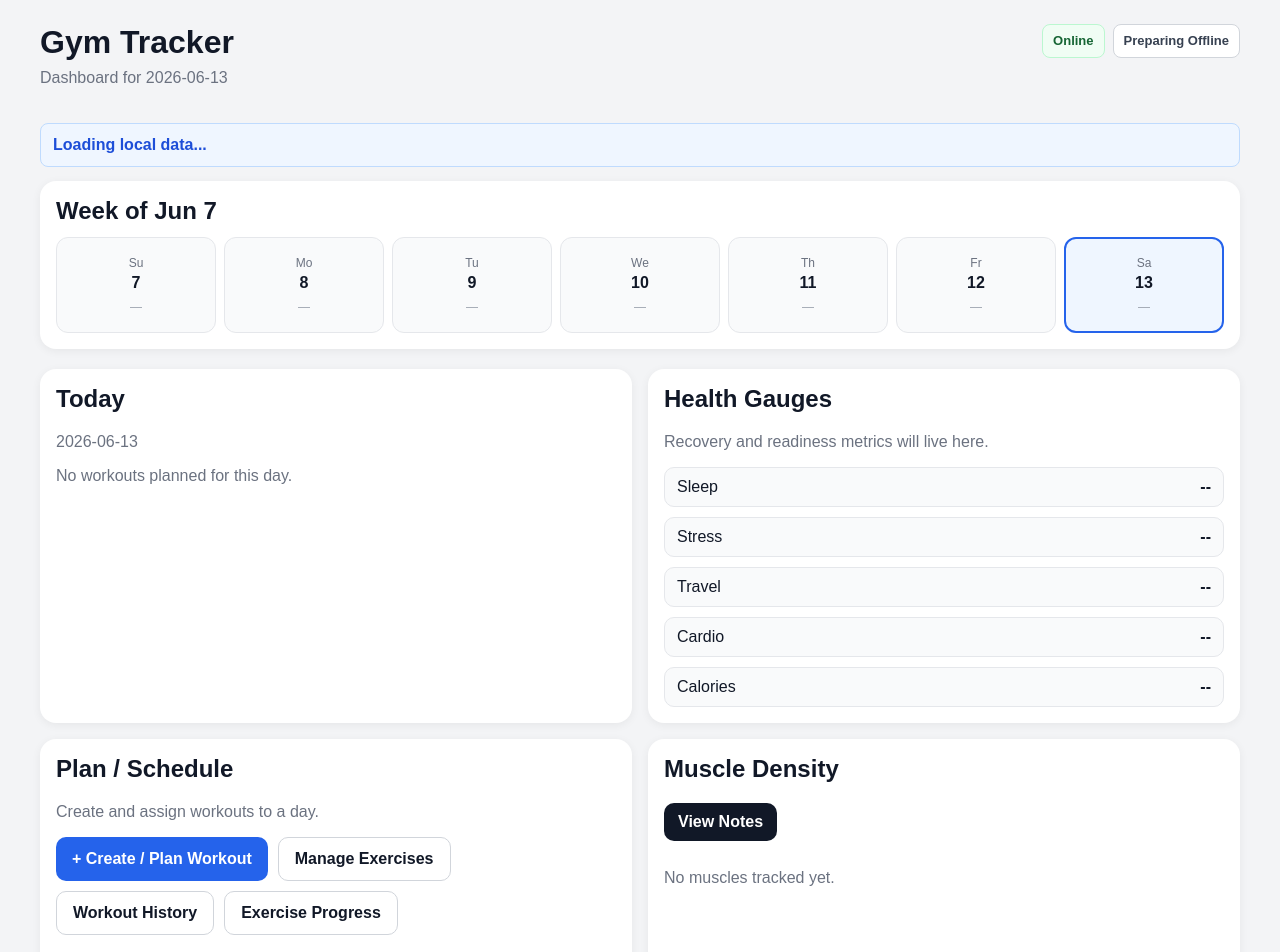
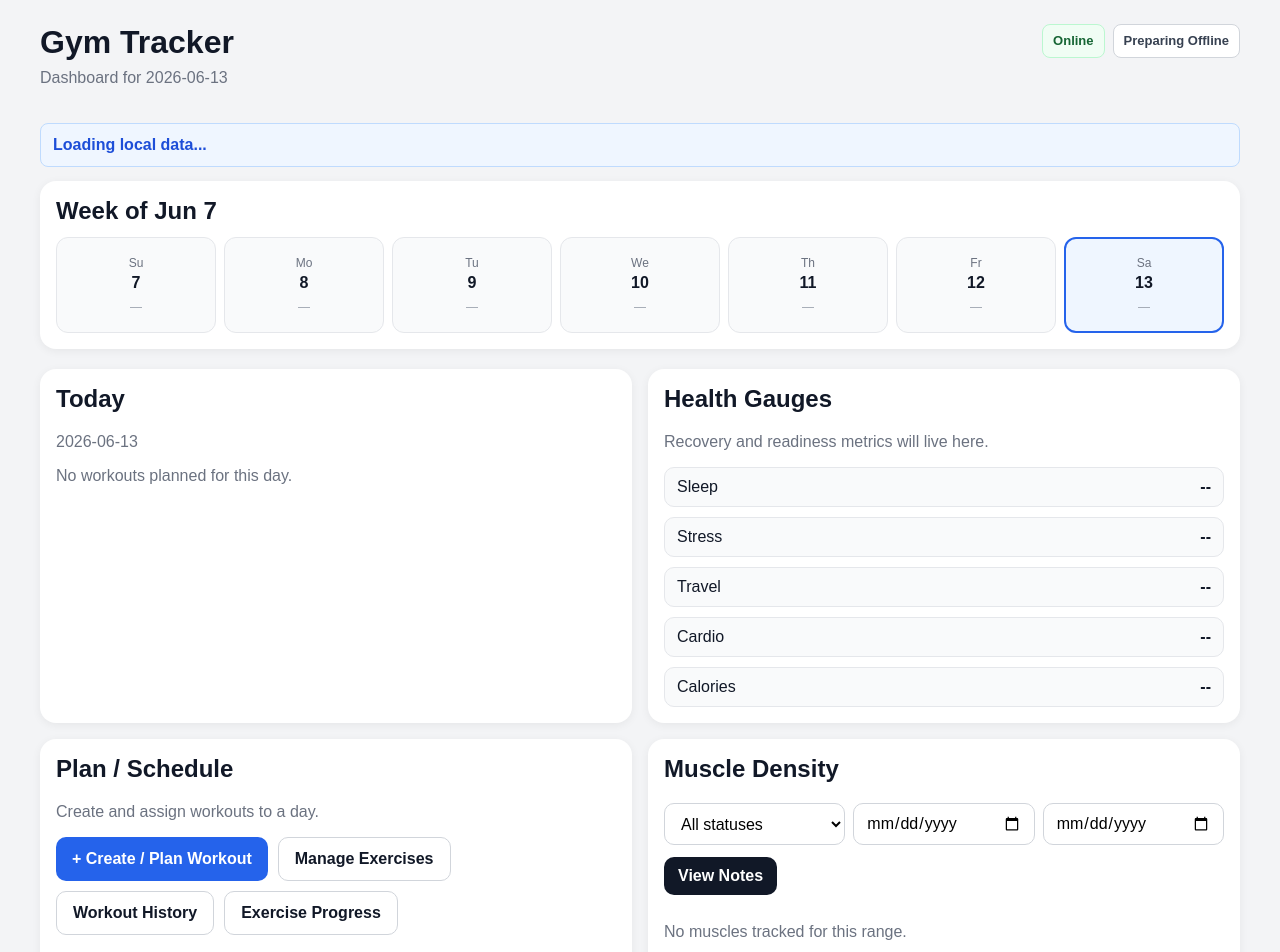
Before and after one commit to rd4bs/rat-tracker, a React (Vite) app: page / in a window 1280 px wide. Shown: the top 952 px of the page. Built offline with nearby package versions, Linux system fonts and the light colour scheme.

Commit message:
Add muscle density filters

```diff
--- a/src/components/dashboard/MuscleDensityPanel.tsx
+++ b/src/components/dashboard/MuscleDensityPanel.tsx
@@ -1,5 +1,7 @@
+import { useMemo, useState } from "react";
 import type { Workout } from "@/types/workout";
 import type { Exercise } from "@/types/exercise";
+import type { WorkoutStatus } from "@/types/workout";
 
 type Props = {
   workouts: Workout[];
@@ -7,29 +9,76 @@ type Props = {
   onOpenNotes: () => void;
 };
 
+type StatusFilter = "all" | WorkoutStatus;
+
 export default function MuscleDensityPanel({ workouts, exercises, onOpenNotes, }: Props) {
-  const muscleCount: Record<string, number> = {};
+  const [statusFilter, setStatusFilter] = useState<StatusFilter>("all");
+  const [fromDate, setFromDate] = useState("");
+  const [toDate, setToDate] = useState("");
 
-  workouts.forEach((w) => {
-    w.exercises.forEach((we) => {
-      const ex = exercises.find((e) => e.id === we.exerciseId);
-      if (!ex) return;
+  const exerciseMap = useMemo(() => {
+    return new Map(exercises.map((exercise) => [exercise.id, exercise]));
+  }, [exercises]);
 
-      [
-        ...ex.muscles.primary,
-        ...(ex.muscles.secondary ?? []),
-        ...(ex.muscles.stabilizer ?? []),
-      ].forEach((m) => {
-        muscleCount[m] = (muscleCount[m] ?? 0) + 1;
+  const filteredWorkouts = useMemo(() => {
+    return workouts
+      .filter((workout) =>
+        statusFilter === "all" ? true : workout.status === statusFilter
+      )
+      .filter((workout) => (fromDate ? workout.date >= fromDate : true))
+      .filter((workout) => (toDate ? workout.date <= toDate : true));
+  }, [fromDate, statusFilter, toDate, workouts]);
+
+  const entries = useMemo(() => {
+    const muscleCount: Record<string, number> = {};
+
+    filteredWorkouts.forEach((workout) => {
+      workout.exercises.forEach((workoutExercise) => {
+        const exercise = exerciseMap.get(workoutExercise.exerciseId);
+        if (!exercise) return;
+
+        [
+          ...exercise.muscles.primary,
+          ...(exercise.muscles.secondary ?? []),
+          ...(exercise.muscles.stabilizer ?? []),
+        ].forEach((muscle) => {
+          muscleCount[muscle] = (muscleCount[muscle] ?? 0) + 1;
+        });
       });
     });
-  });
 
-  const entries = Object.entries(muscleCount).sort((a, b) => b[1] - a[1]);
+    return Object.entries(muscleCount).sort((a, b) => b[1] - a[1]);
+  }, [exerciseMap, filteredWorkouts]);
 
   return (
     <div>
       <h2 style={{ marginTop: 0 }}>Muscle Density</h2>
+
+      <div className="density-filters">
+        <select
+          value={statusFilter}
+          onChange={(event) => setStatusFilter(event.target.value as StatusFilter)}
+        >
+          <option value="all">All statuses</option>
+          <option value="planned">Planned</option>
+          <option value="in_progress">In Progress</option>
+          <option value="completed">Completed</option>
+        </select>
+
+        <input
+          type="date"
+          value={fromDate}
+          onChange={(event) => setFromDate(event.target.value)}
+          aria-label="Muscle density start date"
+        />
+
+        <input
+          type="date"
+          value={toDate}
+          onChange={(event) => setToDate(event.target.value)}
+          aria-label="Muscle density end date"
+        />
+      </div>
 
       <button
         onClick={onOpenNotes}
@@ -49,7 +98,7 @@ export default function MuscleDensityPanel({ workouts, exercises, onOpenNotes, }
 
 
       {entries.length === 0 ? (
-        <p style={{ color: "#6b7280" }}>No muscles tracked yet.</p>
+        <p style={{ color: "#6b7280" }}>No muscles tracked for this range.</p>
       ) : (
         <div style={{ display: "grid", gap: 10 }}>
           {entries.map(([muscle, count]) => (
--- a/src/index.css
+++ b/src/index.css
@@ -165,6 +165,23 @@ button {
 .data-safety-error {
   color: #b91c1c;
   font-weight: 600;
+}
+
+.density-filters {
+  display: grid;
+  grid-template-columns: 1fr 1fr 1fr;
+  gap: 8px;
+  margin-bottom: 12px;
+}
+
+.density-filters input,
+.density-filters select {
+  width: 100%;
+  min-width: 0;
+  padding: 10px 12px;
+  border: 1px solid #d1d5db;
+  border-radius: 10px;
+  background: #ffffff;
 }
 
 .dashboard-week {
@@ -778,7 +795,8 @@ button {
 
   .exercise-picker,
   .exercise-picker-add-row,
-  .exercise-picker-filters {
+  .exercise-picker-filters,
+  .density-filters {
     grid-template-columns: 1fr;
     width: 100%;
     min-width: 0;
```
Also changed, not shown: REQUIREMENTS.txt.
